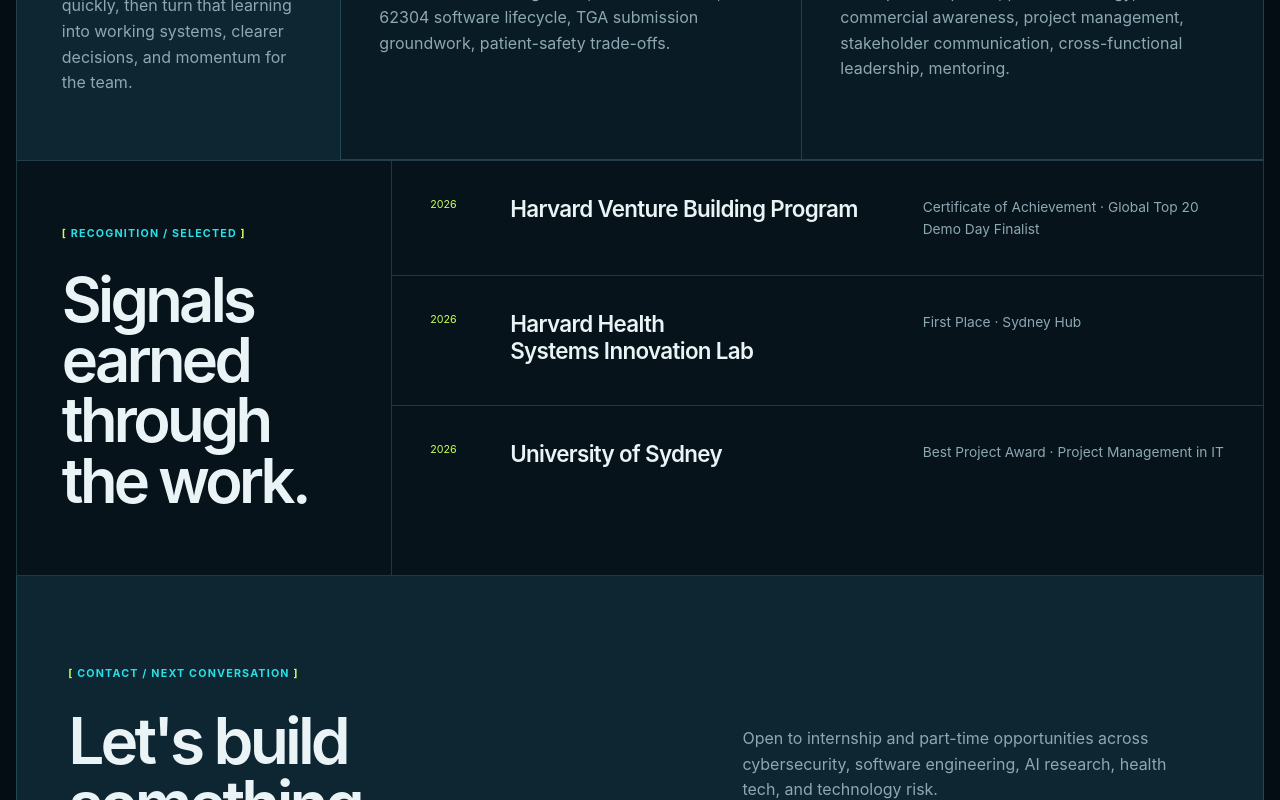
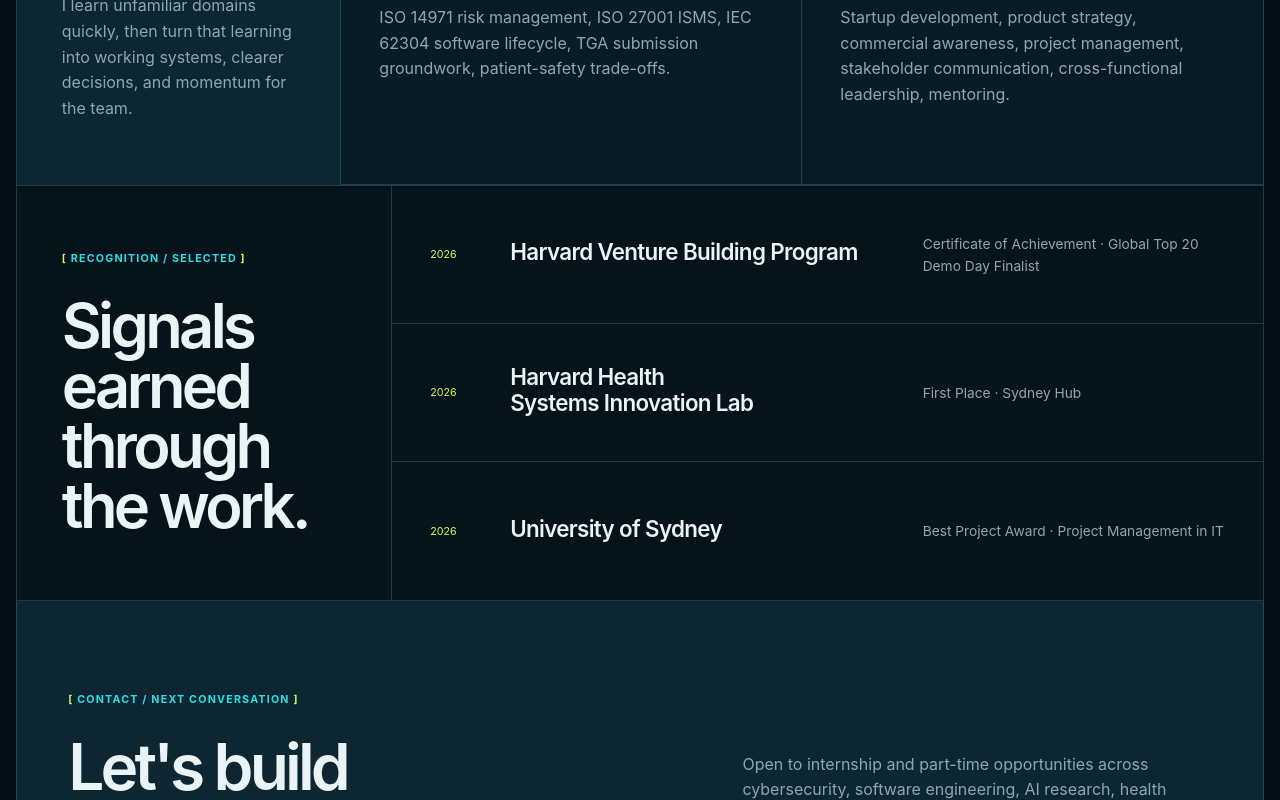
Before and after one commit to avafrohna/avafrohna.github.io, a Next.js app: page / in a window 1280 px wide. Shown: the part 4086-4886 px from the top of the page. Built offline with nearby package versions, Linux system fonts and the light colour scheme.

Commit message:
Balance recognition award spacing

```diff
--- a/app/globals.css
+++ b/app/globals.css
@@ -573,6 +573,8 @@
 .timeline,
 .recognition-list {
   border-left: 1px solid var(--line);
+  display: grid;
+  grid-template-rows: repeat(3, minmax(0, 1fr));
 }
 
 .timeline article {
@@ -652,7 +654,7 @@
 }
 
 .recognition-list article {
-  align-items: start;
+  align-items: center;
   border-bottom: 1px solid var(--line);
   display: grid;
   gap: 1.25rem;
@@ -890,6 +892,10 @@
     padding-right: 1.25rem;
   }
 
+  .recognition-list {
+    grid-template-rows: repeat(3, auto);
+  }
+
   .contact-section {
     gap: 2rem;
     padding: 4rem 1.25rem 1.5rem;
```
